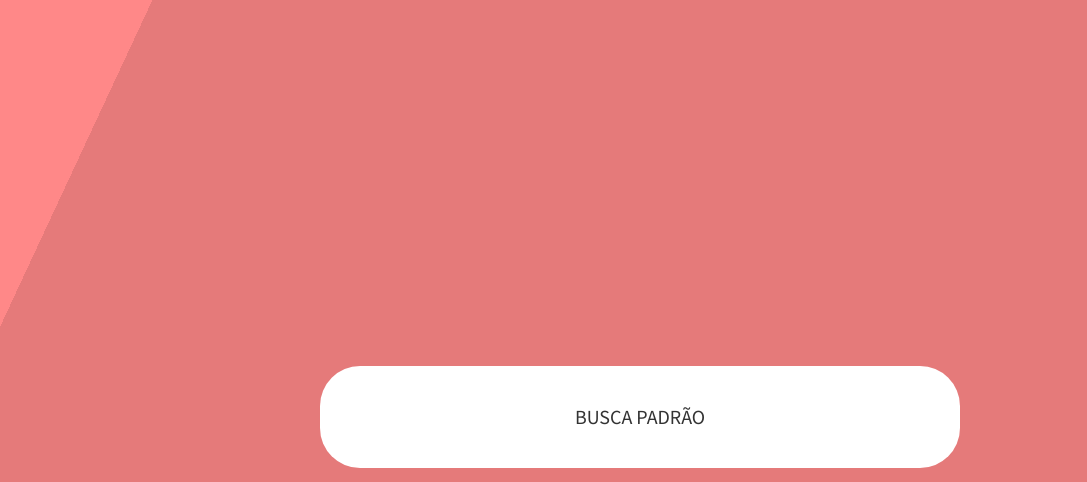
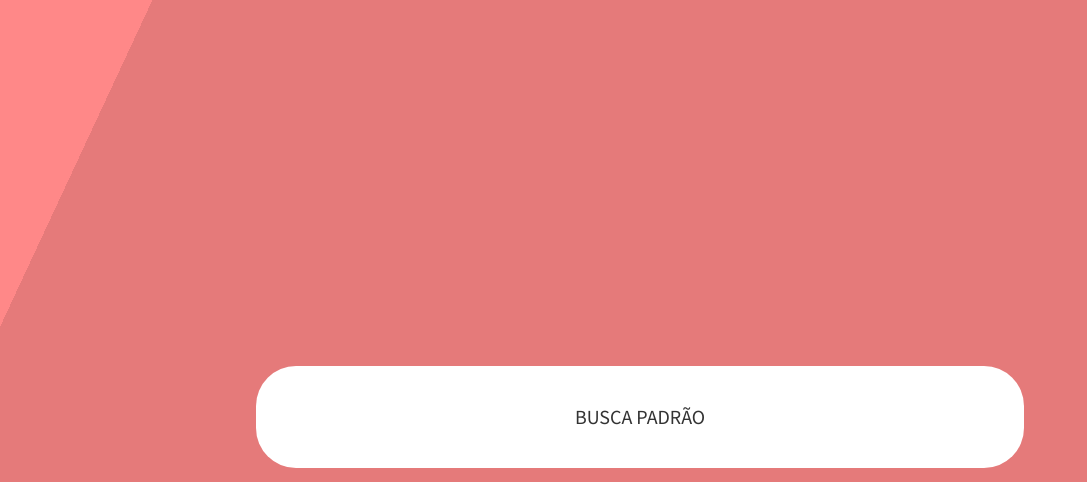
Before and after one commit to sirmedina/FindFood, a plain HTML site: page index.html in a window 1280 px wide. Shown: the part 318-800 px from the top of the page, without its empty margins (0-1087 px from the left). Drawn offline with Linux system fonts and the light colour scheme.

Commit message:
0.1.2
debug .effect rotate;
adjust .button width to prevent line break.

```diff
--- a/index.css
+++ b/index.css
@@ -9,10 +9,10 @@ body{
 	display: block;
 	background: #fff;
 	text-transform: uppercase;
-	width: 50%;
+	width: 60%;
 	padding: 3%;
 	color: #333;
-	margin: 0 0 5% 25%;
+	margin: 0 0 5% 20%;
 	text-align: center;
 	border-radius: 2em;
 }
@@ -24,6 +24,9 @@ body{
 	left: 3em;
 	background: #000;
 	opacity: .1;
-	transform: rotate(25deg);
 	z-index: -1;
+
+	-webkit-transform: rotate(25deg);
+		-ms-transform: rotate(25deg);
+			transform: rotate(25deg);
 }
```
